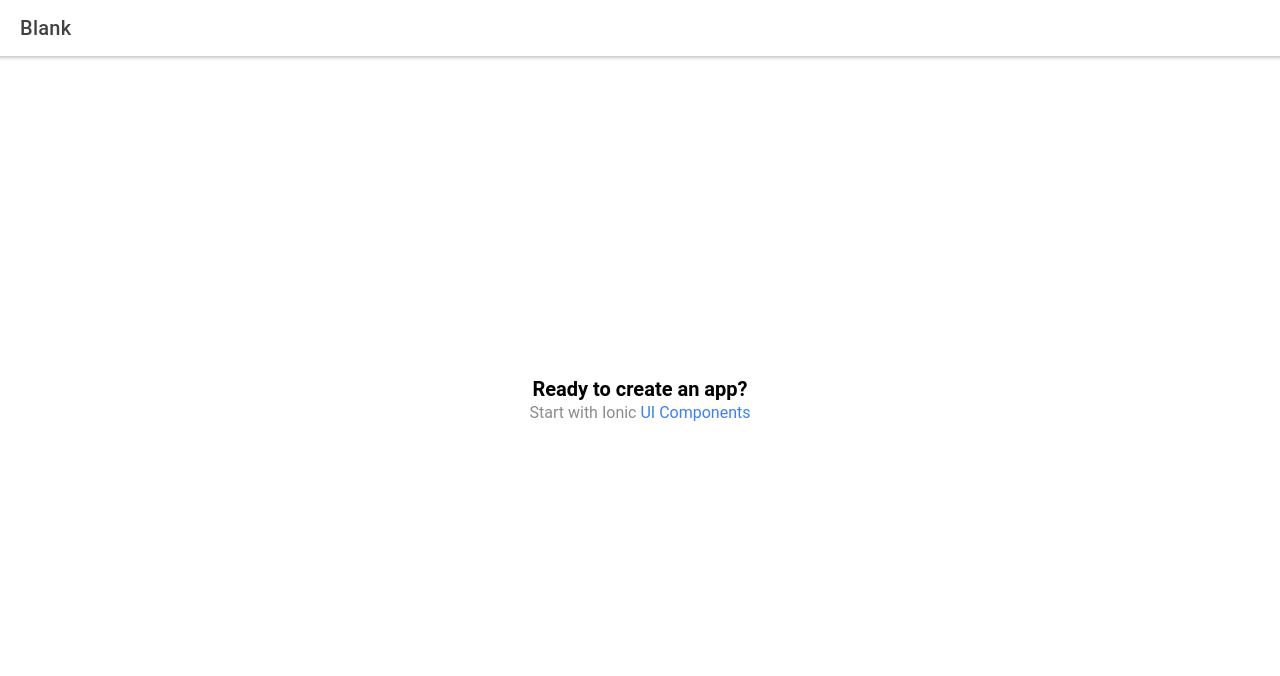
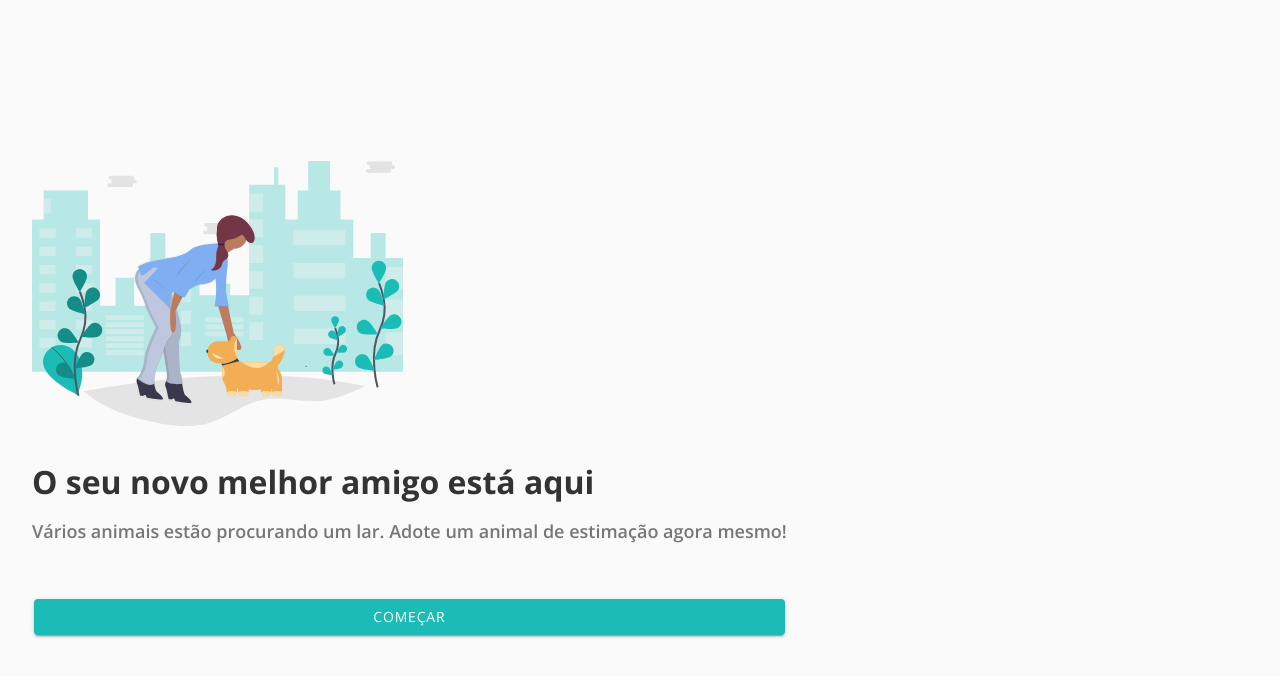
Before and after one commit to vinioo/adote-pets, a React (Create React App) app: page /home in a window 1280 px wide. Shown: the top 676 px of the page. Built offline with nearby package versions, Linux system fonts and the light colour scheme.

Commit message:
add homepage

```diff
--- a/src/App.tsx
+++ b/src/App.tsx
@@ -1,7 +1,8 @@
 import { Redirect, Route } from 'react-router-dom';
 import { IonApp, IonRouterOutlet } from '@ionic/react';
 import { IonReactRouter } from '@ionic/react-router';
-import Home from './pages/Home';
+import Home from './pages/home';
+import Login from './pages/login';
 
 /* Core CSS required for Ionic components to work properly */
 import '@ionic/react/css/core.css';
@@ -22,12 +23,18 @@ import '@ionic/react/css/display.css';
 /* Theme variables */
 import './theme/variables.css';
 
+/* Customized css */
+import './theme/custom.css';
+
 const App: React.FC = () => (
   <IonApp>
     <IonReactRouter>
       <IonRouterOutlet>
         <Route exact path="/home">
           <Home />
+        </Route>
+        <Route exact path="/login">
+          <Login />
         </Route>
         <Route exact path="/">
           <Redirect to="/home" />
--- a/src/components/ExploreContainer.css
+++ /dev/null
@@ -1,24 +0,0 @@
-.container {
-  text-align: center;
-  position: absolute;
-  left: 0;
-  right: 0;
-  top: 50%;
-  transform: translateY(-50%);
-}
-
-.container strong {
-  font-size: 20px;
-  line-height: 26px;
-}
-
-.container p {
-  font-size: 16px;
-  line-height: 22px;
-  color: #8c8c8c;
-  margin: 0;
-}
-
-.container a {
-  text-decoration: none;
-}
--- a/src/components/ExploreContainer.tsx
+++ /dev/null
@@ -1,14 +0,0 @@
-import './ExploreContainer.css';
-
-interface ContainerProps { }
-
-const ExploreContainer: React.FC<ContainerProps> = () => {
-  return (
-    <div className="container">
-      <strong>Ready to create an app?</strong>
-      <p>Start with Ionic <a target="_blank" rel="noopener noreferrer" href="https://ionicframework.com/docs/components">UI Components</a></p>
-    </div>
-  );
-};
-
-export default ExploreContainer;
--- a/src/pages/Home.tsx
+++ /dev/null
@@ -1,25 +0,0 @@
-import { IonContent, IonHeader, IonPage, IonTitle, IonToolbar } from '@ionic/react';
-import ExploreContainer from '../components/ExploreContainer';
-import './Home.css';
-
-const Home: React.FC = () => {
-  return (
-    <IonPage>
-      <IonHeader>
-        <IonToolbar>
-          <IonTitle>Blank</IonTitle>
-        </IonToolbar>
-      </IonHeader>
-      <IonContent fullscreen>
-        <IonHeader collapse="condense">
-          <IonToolbar>
-            <IonTitle size="large">Blank</IonTitle>
-          </IonToolbar>
-        </IonHeader>
-        <ExploreContainer />
-      </IonContent>
-    </IonPage>
-  );
-};
-
-export default Home;
--- /dev/null
+++ b/src/pages/home/Home.css
@@ -0,0 +1,20 @@
+.home__container {
+    padding: 2rem;
+    display: flex;
+    align-items: center;
+    height: 100%;
+}
+
+.home__content h1 {
+    color: #333333;
+    font-size: 32px;
+    font-weight: 700;
+    margin-top: 32px;
+}
+
+.home__content p {
+    color: #777777;
+    font-size: 18px;
+    font-weight: 600;
+    margin-bottom: 56px;
+}
--- /dev/null
+++ b/src/pages/home/index.tsx
@@ -0,0 +1,26 @@
+import { IonContent, IonPage, IonButton } from "@ionic/react";
+
+import HomeDogsImage from "../../assets/images/dogs.svg";
+
+import "./Home.css";
+
+const Home: React.FC = () => {
+  return (
+    <IonPage>
+      <IonContent fullscreen>
+        <div className="home__container">
+          <div className="home__content">
+            <img src={HomeDogsImage} alt="" />
+            <div>
+              <h1>O seu novo melhor amigo está aqui</h1>
+              <p>Vários animais estão procurando um lar. Adote um animal de estimação agora mesmo!</p>
+            </div>
+            <IonButton expand="block" routerLink="/login">Começar</IonButton>
+          </div>
+        </div>
+      </IonContent>
+    </IonPage>
+  );
+};
+
+export default Home;
--- /dev/null
+++ b/src/pages/login/index.tsx
@@ -0,0 +1,31 @@
+import { IonContent, IonPage, IonButton, IonInput, IonList, IonItem, IonLabel } from "@ionic/react";
+
+import "./Login.css";
+
+const Login: React.FC = () => {
+  return (
+    <IonPage>
+      <IonContent fullscreen>
+        <div className="login__container">
+          <div className="login__content">
+            <IonList>
+              <IonItem>
+                <IonLabel position="floating">Email</IonLabel>
+                <IonInput></IonInput>
+              </IonItem>
+              <IonItem>
+                <IonLabel position="floating">Senha</IonLabel>
+                <IonInput></IonInput>
+              </IonItem>
+              <p>Esqueci a senha</p>
+            </IonList>
+            <IonButton expand="block">Entrar</IonButton>
+            <p>Não possui conta? Cadastre-se agora!</p>
+          </div>
+        </div>
+      </IonContent>
+    </IonPage>
+  );
+};
+
+export default Login;
--- /dev/null
+++ b/src/theme/custom.css
@@ -0,0 +1,13 @@
+@import url("https://fonts.googleapis.com/css2?family=Open+Sans:ital,wght@0,300;0,400;0,600;0,700;0,800;1,300;1,400;1,600;1,700;1,800&display=swap");
+
+* {
+  font-family: "Open Sans", sans-serif;
+}
+
+ion-button {
+  --background: #1bbcb6;
+}
+
+ion-content {
+  --background: #fafafa;
+}
```
Also changed, not shown: src/assets/images/dogs.svg (added), src/pages/login/Login.css (added), src/theme/variables.css (line endings or trailing spaces).
